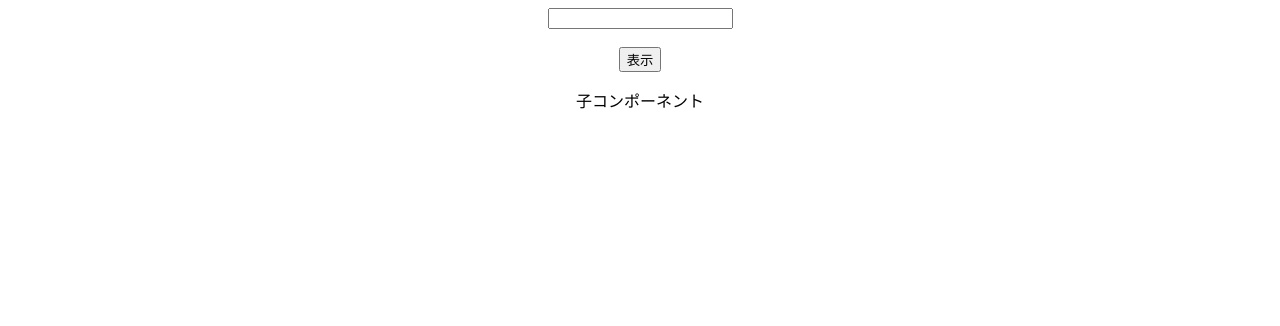
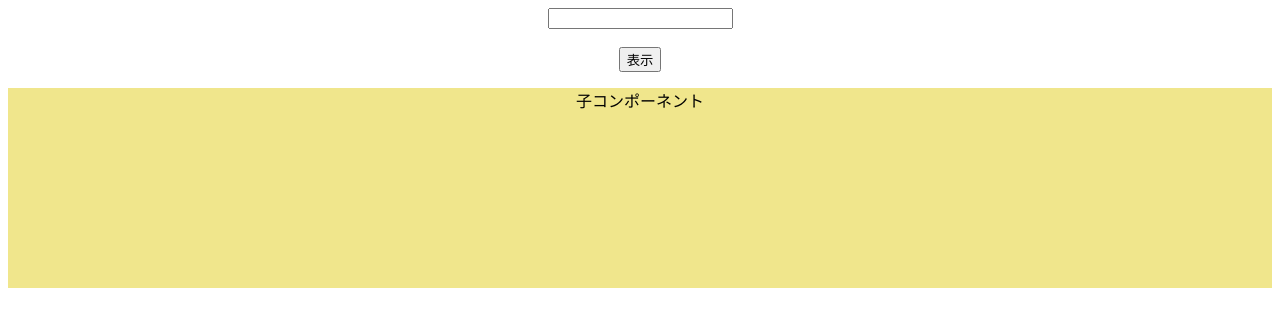
Before and after one commit to takayuki-s/react-practice3, a React (Create React App) app: page / in a window 1280 px wide. Both pictures are taken after a click on the button "表示". Shown: the top 326 px of the page. Built offline with nearby package versions, Linux system fonts and the light colour scheme.

Commit message:
css適用

```diff
--- a/src/ChildArea.jsx
+++ b/src/ChildArea.jsx
@@ -1,9 +1,15 @@
+const style = {
+  width: "100%",
+  height: "200px",
+  backgroundColor: "khaki"
+};
+
 export const ChildArea = (props) => {
   const { open } = props;
   return (
     <>
       {open ? (
-        <div>
+        <div style={style}>
           <p>子コンポーネント</p>
         </div>
       ) : null}
```
